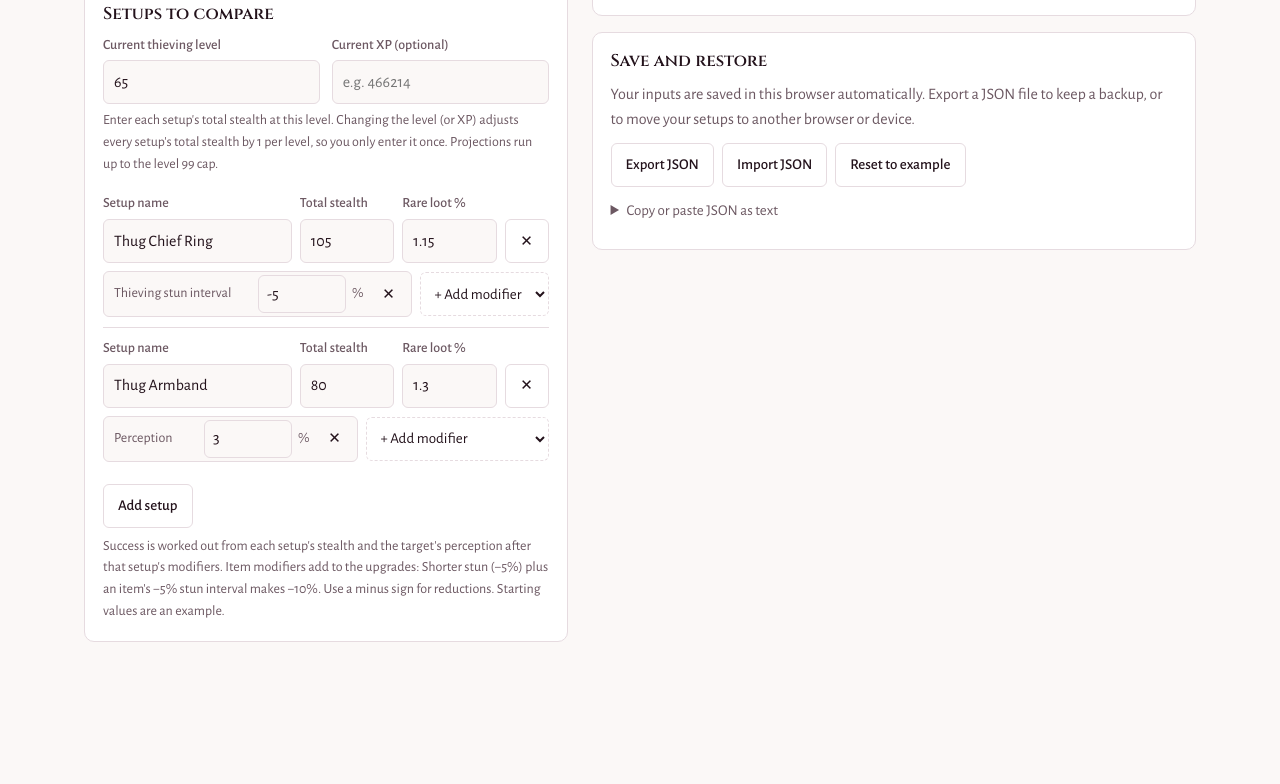
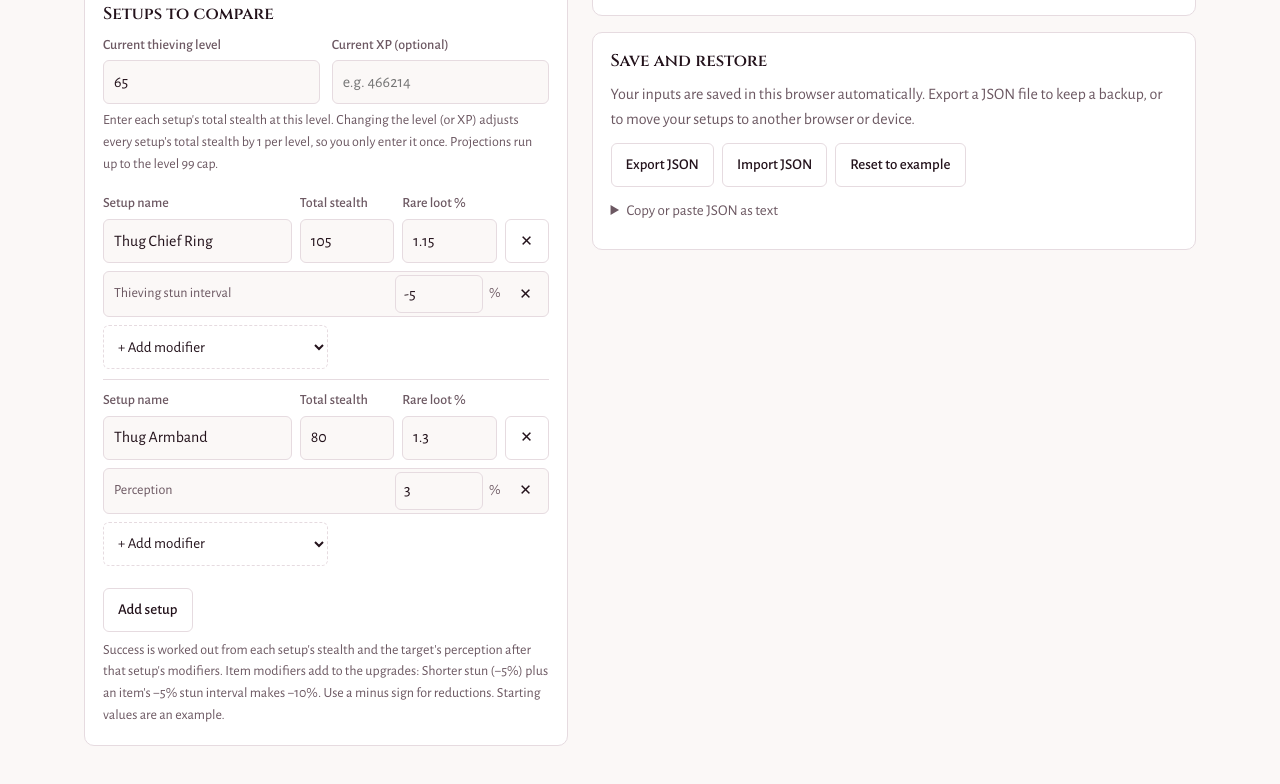
Before and after one commit to Geckulon/melvor2-thieving-calculator, a plain HTML site: page index.html in a window 1280 px wide. Shown: the part 949-1733 px from the top of the page. Before the commit the page ends 1687 px from the top, so only its background shows below. Drawn offline with nearby package versions, Linux system fonts and the light colour scheme.

Commit message:
Add files via upload

```diff
--- a/index.html
+++ b/index.html
@@ -44,8 +44,9 @@ button.on{background:var(--teal);border-color:var(--teal);color:#fff}
 .setup{display:grid;grid-template-columns:minmax(0,2fr) repeat(2,minmax(0,1fr)) auto;gap:8px;align-items:end;padding:10px 0;border-top:1px solid var(--edge)}
 .setup:first-of-type{border-top:0}
 .setup .x{width:44px;padding:0}
-.mods{grid-column:1/-1;display:flex;flex-wrap:wrap;gap:8px;align-items:center}
-.mod{flex:1 1 17em;display:flex;align-items:center;gap:6px;padding:3px 3px 3px 10px;border:1px solid var(--edge);border-radius:6px;background:var(--bg);font-size:14px;color:var(--mut)}
+.mods{grid-column:1/-1;display:flex;flex-direction:column;gap:8px;align-items:stretch}
+.mods select{align-self:flex-start;width:15em;max-width:100%}
+.mod{display:flex;align-items:center;gap:6px;padding:3px 3px 3px 10px;border:1px solid var(--edge);border-radius:6px;background:var(--bg);font-size:14px;color:var(--mut)}
 .ml{flex:1}
 .mod input{width:5.5em;flex:none;min-height:38px;padding:6px 8px}
 .mod button{min-height:38px;width:38px;padding:0;border:0;background:none}
```
